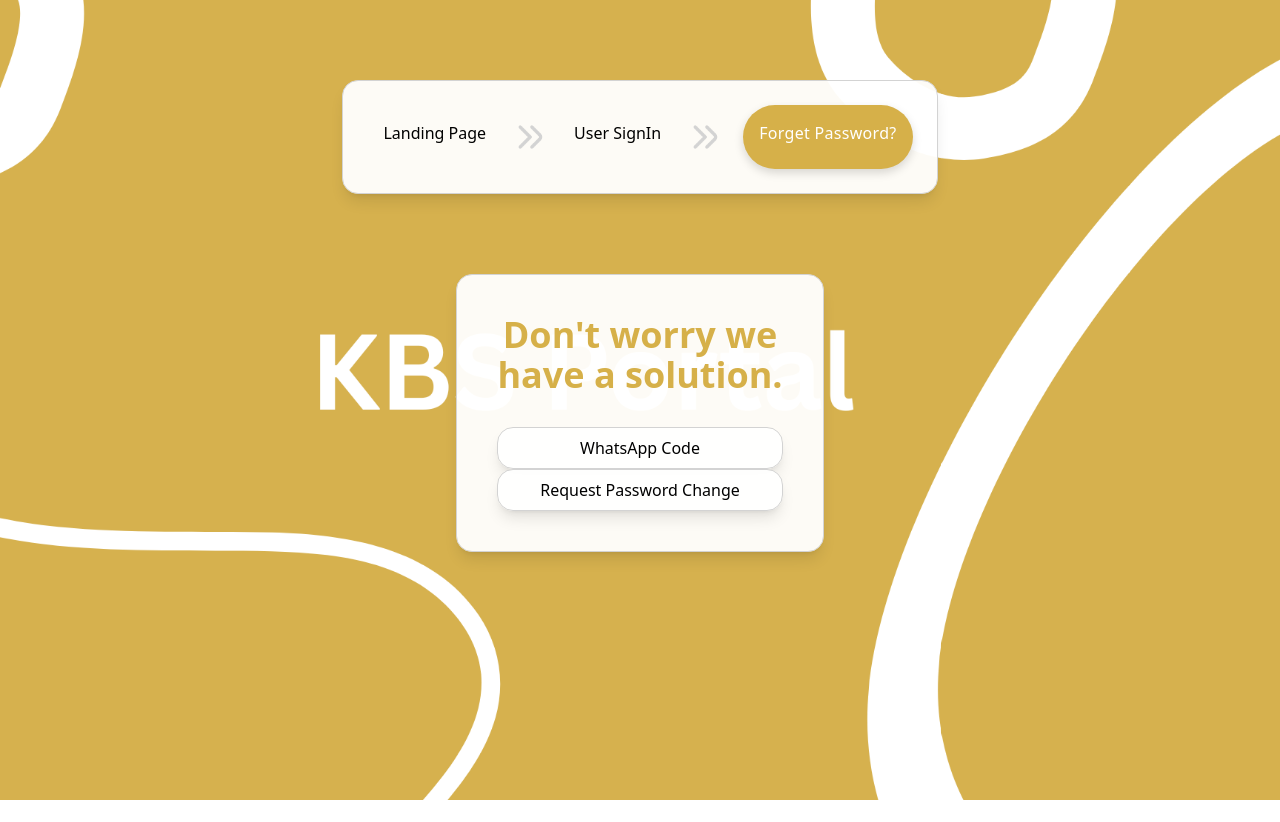
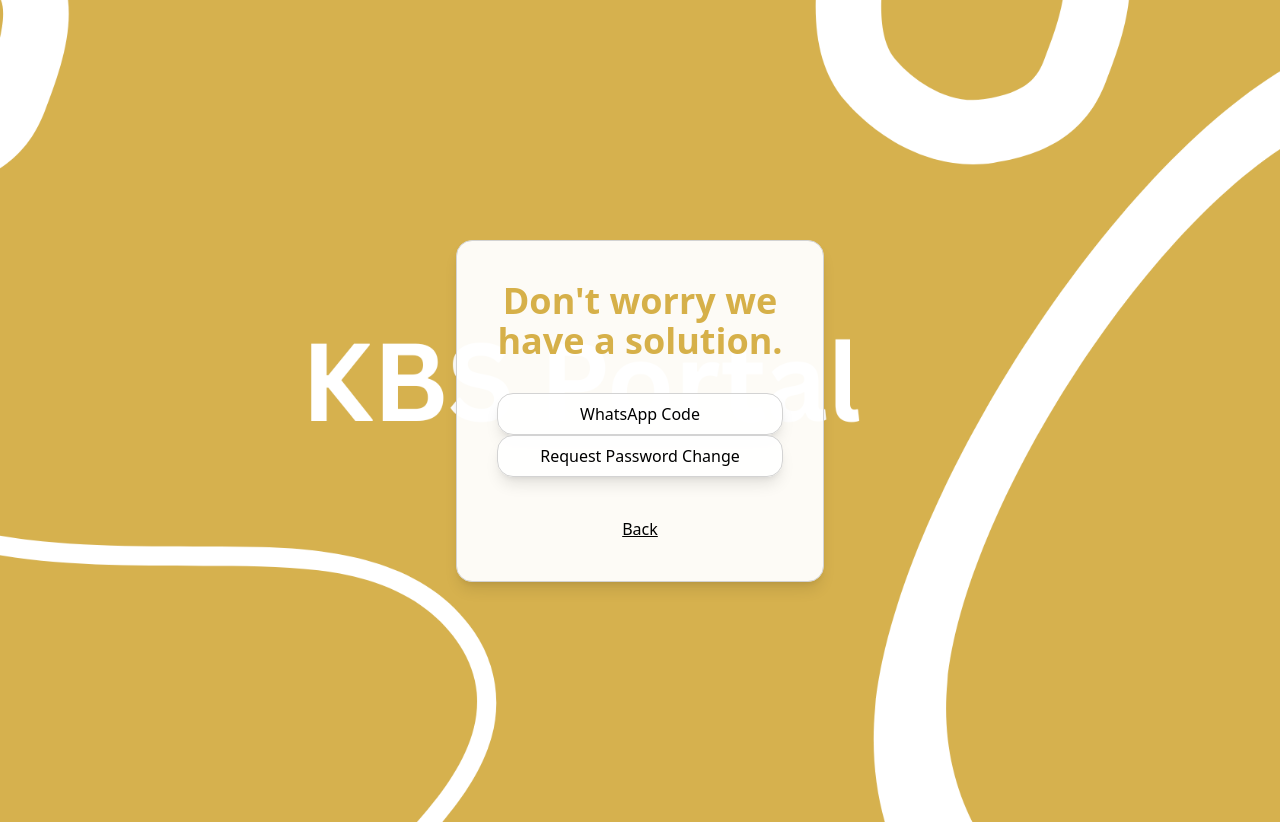
Before and after one commit to EmmanualJanuarie/KBS_portal, a React (Vite) app in the folder mern-frontend/: page /user-page/forget-pwd in a window 1280 px wide. Before the commit the page ends 800 px from the top, so only its background shows below. Built offline with nearby package versions, Linux system fonts and the light colour scheme.

Commit message:
Update UserForgetPwdPage.tsx

```diff
--- a/mern-frontend/pages/UserForgetPwdPage.tsx
+++ b/mern-frontend/pages/UserForgetPwdPage.tsx
@@ -2,69 +2,44 @@
  *
  */
 import { useNavigate } from "react-router-dom";
-import BreadCrumb from "../src/components/BreadCrumb";
 import { ROUTES } from "../utils/routes";
-import { ICONS } from "../utils/icons";
-import MobileBreadCrumb from "../src/components/MobileBreadCrumb";
+import { useEffect } from "react";
+
 
 export default function UserForgetPwdPage(){
 
     const navigate = useNavigate();
+    useEffect( () => {
+        document.title = "User | Forget Password?";
+    });
 
     return(
-        <div className="w-full lg:h-screen md:max-h-screen sm:max-h-screen" id="user_page">
+        <div className="w-full" id="user_page">
             {/* COLUMN */}
-            <div className="flex flex-col md:flex md:flex-col sm:flex sm:flex-col justify-center items-center py-20 gap-20">
-                {/* BREADCRUMBS */}
-                    {/* BREADCRUMBS FOR LAPTOP/DESKTOP */}
-                    <div className="hidden md:flex">
-                        <BreadCrumb
-                        crumb_one={{
-                            setName: "Landing Page",
-                            setNavigationLink: ROUTES.LANDING_PAGE,
-                            isSelected: false
-                        }}
-                        crumb_two={{
-                            setName: "User SignIn",
-                            setNavigationLink: ROUTES.USER_PAGE,
-                            isSelected: false,
-                            shouldAddAnotherRoute: true
-                        }}
-                        crumb_three={{ setName: "Forget Password?", setNavigationLink: "", isSelected: true, shouldAddAnotherRoute: false }}
-
-                        crumb_four={{ setName: "", setNavigationLink: "", isSelected: false }} //void
-                        setSeperatorIcon={"../../" + ICONS.DOUBLE_ARROW_ICON}
-
-                    />
-                    </div>
-
-                    {/* BREADCRUMBS FOR MOBILE */}
-                    <div className="flex md:hidden">
-                        <MobileBreadCrumb
-                            crumb_one={{ name: "Forget Password?", value: "Forget Password?", route: "", add_crumb_two: true}}
-                            crumb_two={{ name: "User Sign In", value: "User Sign In", route: ROUTES.USER_PAGE, add_crumb_three: true}}
-                            crumb_three={{ name: "Landing Page", value: "Landing Page", route: ROUTES.LANDING_PAGE}}
-                        />
-                    </div>
-
-                {/* ADMIN SIGNIN FORM */}
-                 <div className="bg-white/95 shadow-lg rounded-2xl p-10 items-center justify-center forget-pwd-style">
+            <div className="flex flex-col items-center py-60">
+                <div className=" flex flex-col bg-white/95 shadow-lg rounded-2xl p-10 items-center justify-center forget-pwd-style gap-10">
                     <div className="flex flex-col md:flex md:flex-col sm:flex sm:flex-col justify-center lg:gap-9">
-                        <div className="text-4xl font-bold color-gold text-center p-bottom-2">Don't worry we have a solution.</div>
+                        <div className="text-4xl font-bold color-gold text-center p-bottom-2">
+                            Don't worry we have a solution.
+                        </div>
                             {/* INNER COLUMN */}
-                            <div className="flex flex-col md:flex md:flex-col sm:flex sm:flex-col justify-center text-center lg:gap-5 md:gap-5 sm:gap-5">
+                            <div className="flex flex-col md:flex md:flex-col sm:flex sm:flex-col justify-center text-center">
                                 {/* Whatsapp code option */}
-                                <div className="bg-white/95 shadow-lg rounded-2xl p-20 border-to-gray-1px background-to-gold btn-padding" onClick={()=> navigate(ROUTES.USER_PAGE_WHATSAPP_CODE_REQUEST)}>
+                                <div className="bg-white/95 shadow-lg rounded-2xl p-20 border-to-gray-1px background-to-gold btn-padding" onClick={()=>navigate(ROUTES.USER_PAGE_WHATSAPP_CODE_REQUEST)}>
                                     WhatsApp Code
                                 </div>
 
                                     {/* Request Password Change */}
-                                <div className="bg-white/95 shadow-lg rounded-2xl border-to-gray-1px background-to-gold btn-padding">
+                                <div className="bg-white/95 shadow-lg rounded-2xl border-to-gray-1px background-to-gold btn-padding" onClick={()=>navigate(ROUTES.USER_PAGE_PASSWORD_RESET_REQUEST)}>
                                     Request Password Change
                                 </div>
                             </div>
                     </div>
-                 </div>
+
+                    <div className="text-center text-gold-hover-effect">
+                        <p onClick={()=> navigate(ROUTES.USER_PAGE)}>Back</p>
+                    </div>
+                </div>
             </div>
         </div>
     );
```
